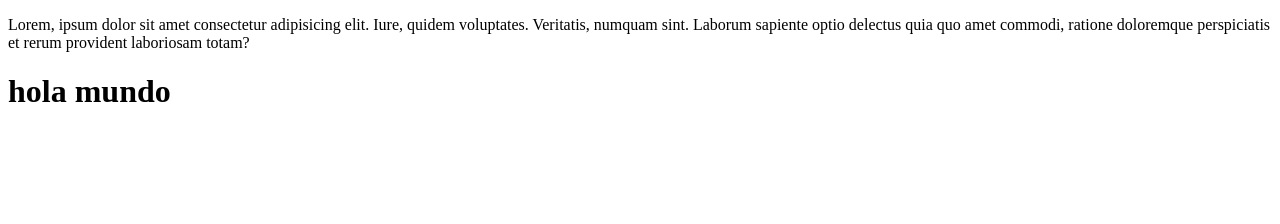
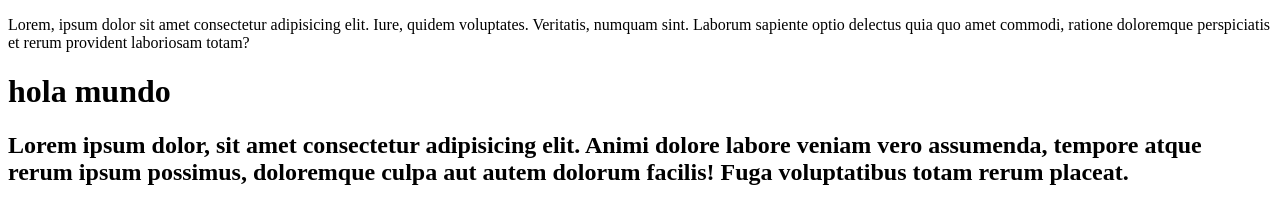
Before and after one commit to luisErnestoCastro92/CursoPaginaGit, a plain HTML site: page index.html in a window 1280 px wide. Drawn offline with Linux system fonts and the light colour scheme; files that its build step writes are made by us from their sources.

Commit message:
se agrego un <h2>

```diff
--- a/index.html
+++ b/index.html
@@ -10,5 +10,6 @@
 <body>
     <p>Lorem, ipsum dolor sit amet consectetur adipisicing elit. Iure, quidem voluptates. Veritatis, numquam sint. Laborum sapiente optio delectus quia quo amet commodi, ratione doloremque perspiciatis et rerum provident laboriosam totam?</p>
     <h1>hola mundo</h1>
+    <h2>Lorem ipsum dolor, sit amet consectetur adipisicing elit. Animi dolore labore veniam vero assumenda, tempore atque rerum ipsum possimus, doloremque culpa aut autem dolorum facilis! Fuga voluptatibus totam rerum placeat.</h2>
 </body>
 </html>
```
